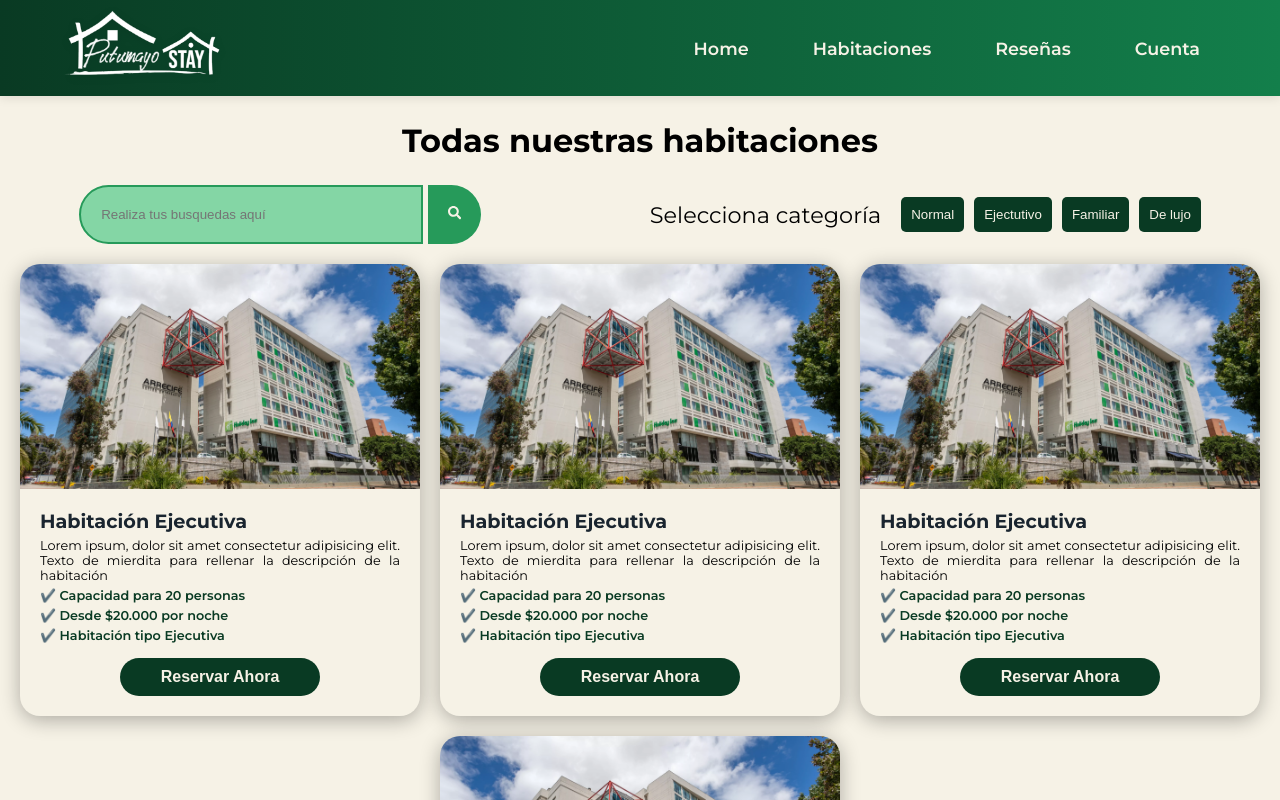
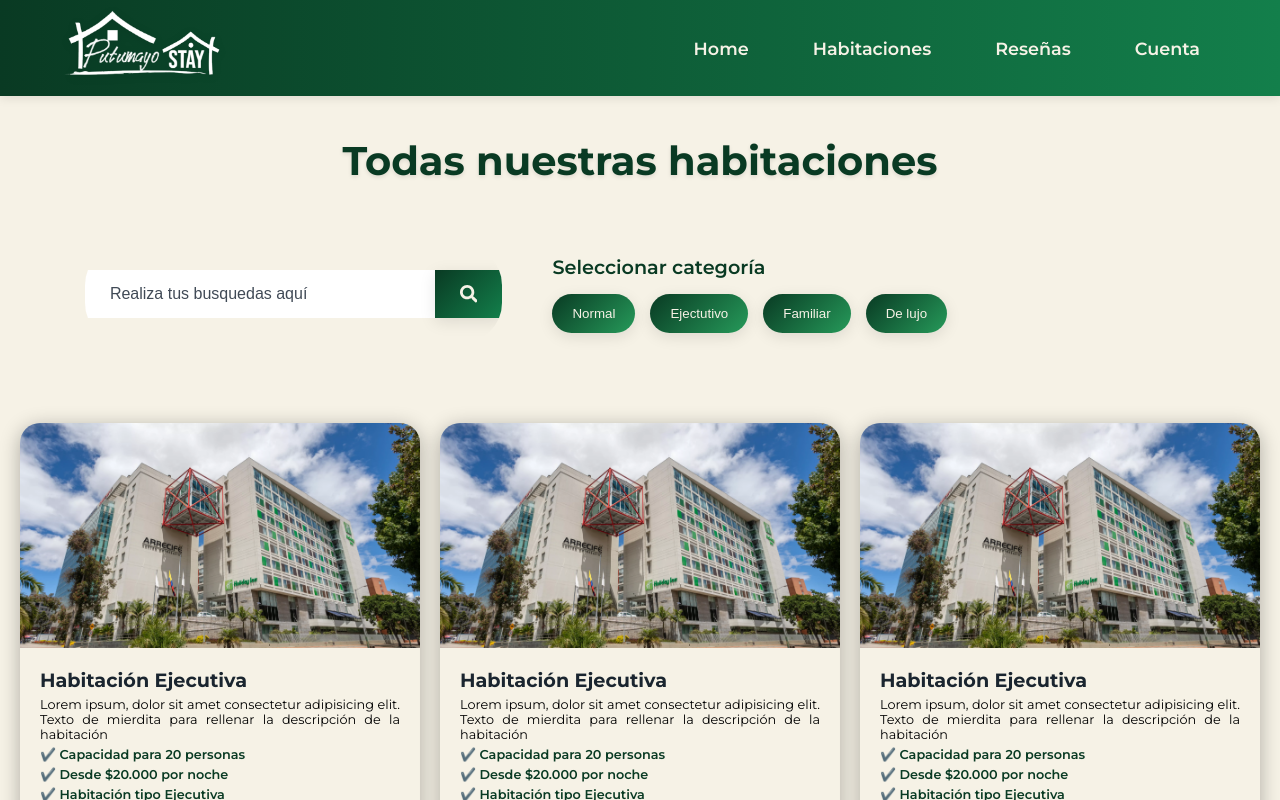
Before and after one commit to Neonwaac/PutumayoStay, a React (Create React App) app in the folder frontend/: page /rooms in a window 1280 px wide. Shown: the top 800 px of the page. Built offline with nearby package versions, Linux system fonts and the light colour scheme; a web font is replaced by a local one.

Commit message:
RoomsPage Avance CSS(1)

```diff
--- a/frontend/src/pages/RoomsPage/RoomsPage.css
+++ b/frontend/src/pages/RoomsPage/RoomsPage.css
@@ -1,54 +1,127 @@
-.rooms-page{
+
+.rooms-page {
     width: 100%;
+    min-height: 100vh;
+    display: flex;
+    flex-direction: column;
+    align-items: center;
+}
+
+.rooms-page-title {
+    font-size: 2.5rem;
+    margin: 40px 0;
+    color: var(--ps-color-green1);
+    font-weight: 700;
+    text-align: center;
+    text-shadow: 0 2px 4px rgba(0, 0, 0, 0.1);
+}
+
+.rooms-page-filter-container {
+    width: 100%;
+    max-width: 1200px;
     display: flex;
     flex-wrap: wrap;
     justify-content: center;
+    gap: 40px;
+    padding: 20px;
+    margin-bottom: 40px;
 }
-.rooms-page-filter-container{
-    width: 100%;
-    display: flex;
-    justify-content: space-around;
-}
-.rooms-page-filter-search{
-    display: flex;
-    gap: 5px;
-}
-.rooms-page-title{
-    font-size: 2rem;
-    margin: 25px;
-}
-.rooms-page-filter-search-input{
-    width: 300px;
-    padding: 20px;
-    border-radius: 40px 0 0 40px;
-    border: none;
-    background: var(--ps-color-green5);
-    color: var(--ps-color-green3);
-    border: 2px solid var(--ps-color-green3);
-}
-.rooms-page-filter-search-input:placeholder{
-    color: var(--ps-color-green1);
-}
-.rooms-page-filter-search-button{
-    padding: 20px;
-    border: none;
-    background: var(--ps-color-green3);
-    color: var(--ps-color-gs5);
-    border-radius: 0 40px 40px 0;
-}
-.rooms-page-filter-category{
+
+.rooms-page-filter-search {
     display: flex;
     align-items: center;
-    gap: 10px;
+    min-width: 320px;
+
+    border-radius: 40px;
+    overflow: hidden;
 }
-.rooms-page-filter-category-title{
-    font-size: 1.4rem;
-    margin: 10px;
+
+.rooms-page-filter-search-input {
+    width: 300px;
+    padding: 15px 25px;
+    border: none;
+    color: var(--ps-color-gs2);
+    font-size: 1rem;
+    transition: all 0.3s ease;
 }
-.rooms-page-filter-category-option{
+
+.rooms-page-filter-search-input:focus {
+    outline: none;
+    box-shadow: inset 0 0 0 2px var(--ps-color-green2);
+}
+
+.rooms-page-filter-search-input::placeholder {
+    color: var(--ps-color-gs3);
+}
+
+.rooms-page-filter-search-button {
+    padding: 15px 25px;
+    border: none;
+    background: linear-gradient(135deg, var(--ps-color-green1), var(--ps-color-green2));
+    color: var(--ps-color-gs5);
+    cursor: pointer;
+    transition: all 0.3s ease;
+    display: flex;
+    align-items: center;
+    justify-content: center;
+    font-size: 1.1rem;
+    box-shadow: 0 4px 15px rgba(0, 0, 0, 0.1);
+}
+
+.rooms-page-filter-search-button:hover {
+    background: linear-gradient(135deg, var(--ps-color-green3), var(--ps-color-green4));
+    transform: translateX(2px);
+}
+
+.rooms-page-filter-category {
+    display: flex;
+    align-items: center;
+    flex-wrap: wrap;
+    gap: 15px;
     padding: 10px;
-    background: var(--ps-color-green1);
+}
+
+.rooms-page-filter-category-title {
+    font-size: 1.2rem;
+    color: var(--ps-color-green1);
+    font-weight: 600;
+    width: 100%;
+    margin-right: 10px;
+}
+
+.rooms-page-filter-category-option {
+    padding: 12px 20px;
+    background: linear-gradient(135deg, var(--ps-color-green1), var(--ps-color-green3));
     color: var(--ps-color-gs5);
     border: none;
-    border-radius: 5px;
+    border-radius: 25px;
+    font-weight: 500;
+    cursor: pointer;
+    transition: all 0.3s ease;
+    box-shadow: 0 4px 15px rgba(0, 0, 0, 0.1);
 }
+
+.rooms-page-filter-category-option:hover {
+    background: linear-gradient(135deg, var(--ps-color-green3), var(--ps-color-green4));
+    transform: translateY(-2px);
+    box-shadow: 0 6px 20px rgba(0, 0, 0, 0.15);
+}
+@media (max-width: 768px) {
+    .rooms-page-filter-container {
+        flex-direction: column;
+        align-items: center;
+        gap: 20px;
+    }
+
+    .rooms-page-filter-category {
+        justify-content: center;
+    }
+
+    .rooms-page-filter-search {
+        width: 90%;
+    }
+
+    .rooms-page-filter-search-input {
+        width: 100%;
+    }
+}
--- a/frontend/src/pages/RoomsPage/RoomsPage.jsx
+++ b/frontend/src/pages/RoomsPage/RoomsPage.jsx
@@ -3,6 +3,7 @@ import "./RoomsPage.css";
 import NavigationBar from "../../components/NavigationBar/NavigationBar";
 import RoomsLayout from "../../layouts/RoomsLayout/RoomsLayout";
 import { FaSearch } from "react-icons/fa"
+import AppFooter from "../../components/AppFooter/AppFooter.";
 function RoomsPage() {
 
     return (
@@ -15,7 +16,7 @@ function RoomsPage() {
                     <button className="rooms-page-filter-search-button"><FaSearch /></button>
                 </div>
                 <div className="rooms-page-filter-category">
-                    <p className="rooms-page-filter-category-title">Selecciona categoría</p>
+                    <p className="rooms-page-filter-category-title">Seleccionar categoría</p>
                     <button className="rooms-page-filter-category-option">Normal</button>
                     <button className="rooms-page-filter-category-option">Ejectutivo</button>
                     <button className="rooms-page-filter-category-option">Familiar</button>
@@ -23,6 +24,7 @@ function RoomsPage() {
                 </div>
             </div>
             <RoomsLayout />
+            <AppFooter />
         </section>
     );
 }
```
